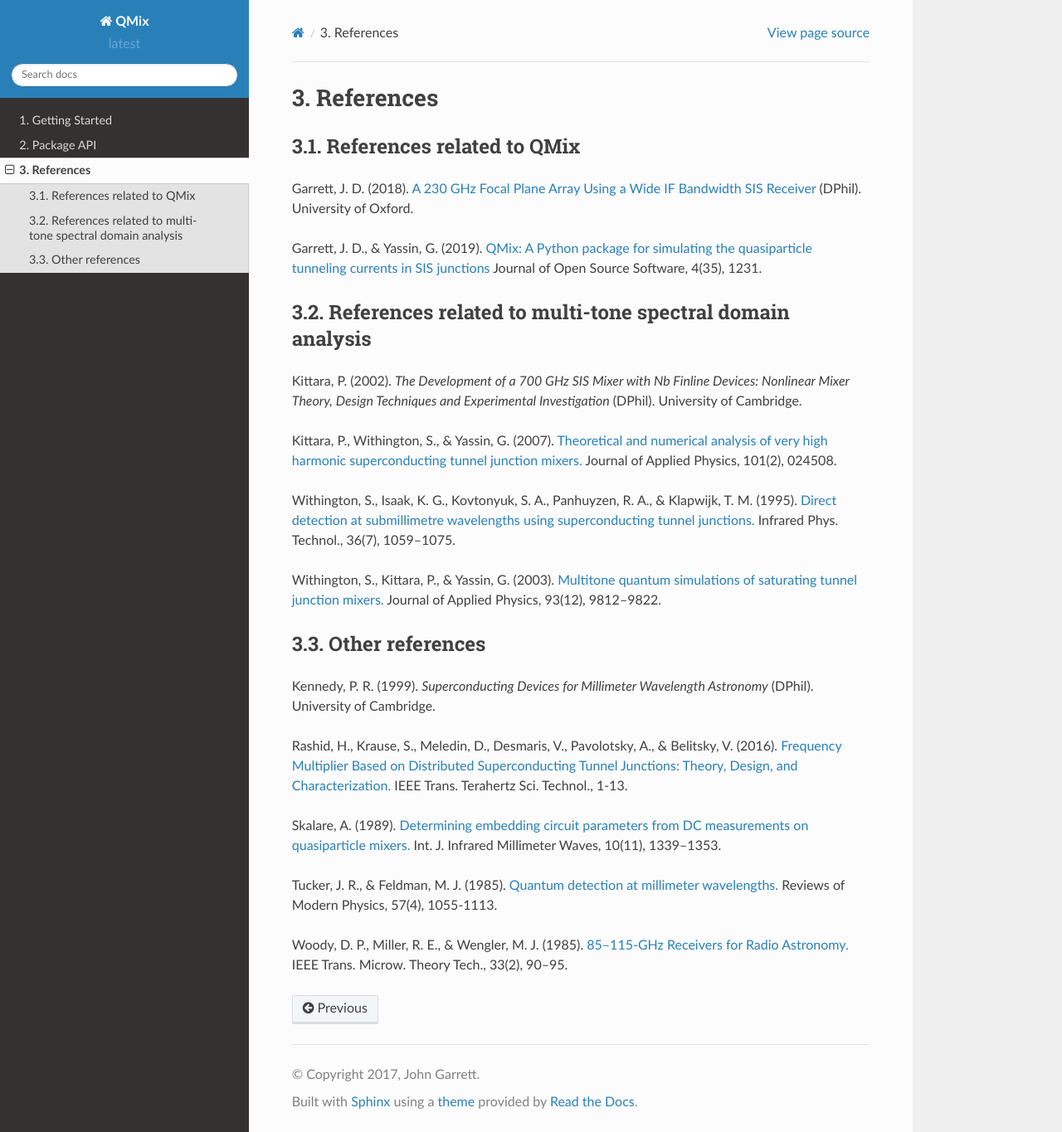
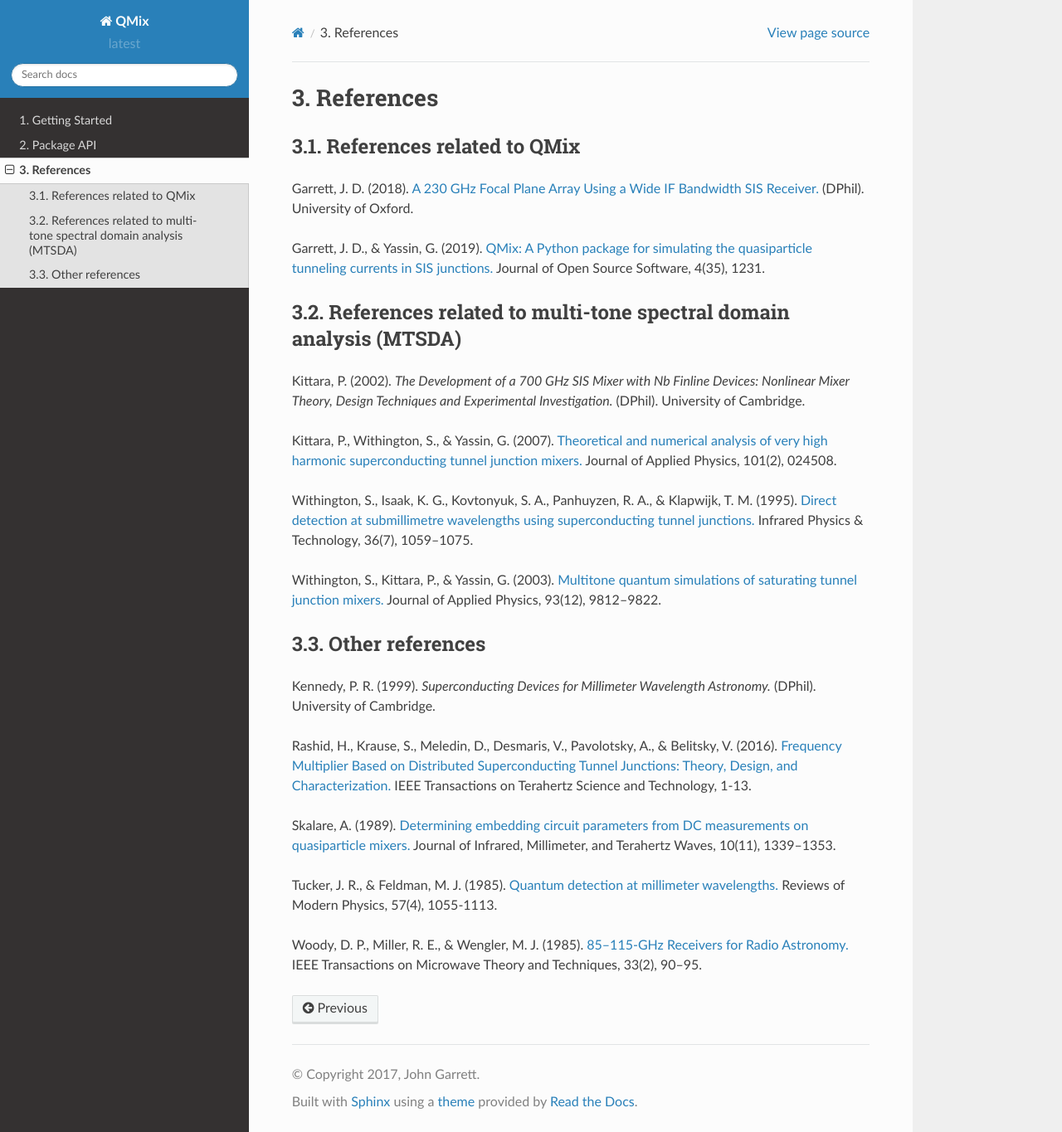
Before and after one commit to garrettj403/QMix, a Sphinx documentation site: the page built from docs/source/references.rst, in a window 1280 px wide and 1365 px high. Shown: the whole window at 83% size. Built offline with Sphinx 7.4.7 and the Read the Docs theme 2.0.0, drawn with Linux system fonts in a browser that asks for light colours; pages that are not in the unit, such as notebooks, are missing from menus.

Commit message:
Minor tweaks [ci skip]

```diff
--- a/docs/source/references.rst
+++ b/docs/source/references.rst
@@ -6,30 +6,30 @@ References
 References related to QMix
 --------------------------
 
-Garrett, J. D. (2018). `A 230 GHz Focal Plane Array Using a Wide IF Bandwidth SIS Receiver <https://ora.ox.ac.uk/objects/uuid:d47fbf3b-1cf3-4e58-be97-767b9893066e>`_ (DPhil). University of Oxford.
+Garrett, J. D. (2018). `A 230 GHz Focal Plane Array Using a Wide IF Bandwidth SIS Receiver. <https://ora.ox.ac.uk/objects/uuid:d47fbf3b-1cf3-4e58-be97-767b9893066e>`_ (DPhil). University of Oxford.
 
-Garrett, J. D., & Yassin, G. (2019). `QMix: A Python package for simulating the quasiparticle tunneling currents in SIS junctions <http://joss.theoj.org/papers/10.21105/joss.01231>`_ Journal of Open Source Software, 4(35), 1231.
+Garrett, J. D., & Yassin, G. (2019). `QMix: A Python package for simulating the quasiparticle tunneling currents in SIS junctions. <http://joss.theoj.org/papers/10.21105/joss.01231>`_ Journal of Open Source Software, 4(35), 1231.
 
-References related to multi-tone spectral domain analysis
----------------------------------------------------------
+References related to multi-tone spectral domain analysis (MTSDA)
+-----------------------------------------------------------------
 
-Kittara, P. (2002). *The Development of a 700 GHz SIS Mixer with Nb Finline Devices: Nonlinear Mixer Theory, Design Techniques and Experimental Investigation* (DPhil). University of Cambridge.
+Kittara, P. (2002). *The Development of a 700 GHz SIS Mixer with Nb Finline Devices: Nonlinear Mixer Theory, Design Techniques and Experimental Investigation.* (DPhil). University of Cambridge.
 
 Kittara, P., Withington, S., & Yassin, G. (2007). `Theoretical and numerical analysis of very high harmonic superconducting tunnel junction mixers. <https://aip.scitation.org/doi/10.1063/1.2424407>`_ Journal of Applied Physics, 101(2), 024508.
 
-Withington, S., Isaak, K. G., Kovtonyuk, S. A., Panhuyzen, R. A., & Klapwijk, T. M. (1995). `Direct detection at submillimetre wavelengths using superconducting tunnel junctions. <http://linkinghub.elsevier.com/retrieve/pii/1350449595000585>`_ Infrared Phys. Technol., 36(7), 1059–1075.
+Withington, S., Isaak, K. G., Kovtonyuk, S. A., Panhuyzen, R. A., & Klapwijk, T. M. (1995). `Direct detection at submillimetre wavelengths using superconducting tunnel junctions. <http://linkinghub.elsevier.com/retrieve/pii/1350449595000585>`_ Infrared Physics & Technology, 36(7), 1059–1075.
 
 Withington, S., Kittara, P., & Yassin, G. (2003). `Multitone quantum simulations of saturating tunnel junction mixers. <http://aip.scitation.org/doi/10.1063/1.1576515>`_ Journal of Applied Physics, 93(12), 9812–9822.
 
 Other references
 ----------------
 
-Kennedy, P. R. (1999). *Superconducting Devices for Millimeter Wavelength Astronomy* (DPhil). University of Cambridge.
+Kennedy, P. R. (1999). *Superconducting Devices for Millimeter Wavelength Astronomy.* (DPhil). University of Cambridge.
 
-Rashid, H., Krause, S., Meledin, D., Desmaris, V., Pavolotsky, A., & Belitsky, V. (2016). `Frequency Multiplier Based on Distributed Superconducting Tunnel Junctions: Theory, Design, and Characterization. <http://ieeexplore.ieee.org/document/7511700/>`_ IEEE Trans. Terahertz Sci. Technol., 1-13.
+Rashid, H., Krause, S., Meledin, D., Desmaris, V., Pavolotsky, A., & Belitsky, V. (2016). `Frequency Multiplier Based on Distributed Superconducting Tunnel Junctions: Theory, Design, and Characterization. <http://ieeexplore.ieee.org/document/7511700/>`_ IEEE Transactions on Terahertz Science and Technology, 1-13.
 
-Skalare, A. (1989). `Determining embedding circuit parameters from DC measurements on quasiparticle mixers. <http://link.springer.com/10.1007/BF01010125>`_ Int. J. Infrared Millimeter Waves, 10(11), 1339–1353.
+Skalare, A. (1989). `Determining embedding circuit parameters from DC measurements on quasiparticle mixers. <http://link.springer.com/10.1007/BF01010125>`_ Journal of Infrared, Millimeter, and Terahertz Waves, 10(11), 1339–1353.
 
 Tucker, J. R., & Feldman, M. J. (1985). `Quantum detection at millimeter wavelengths. <https://link.aps.org/doi/10.1103/RevModPhys.57.1055>`_ Reviews of Modern Physics, 57(4), 1055-1113.
 
-Woody, D. P., Miller, R. E., & Wengler, M. J. (1985). `85--115-GHz Receivers for Radio Astronomy. <https://ieeexplore.ieee.org/abstract/document/1132955>`_ IEEE Trans. Microw. Theory Tech., 33(2), 90–95.
+Woody, D. P., Miller, R. E., & Wengler, M. J. (1985). `85--115-GHz Receivers for Radio Astronomy. <https://ieeexplore.ieee.org/abstract/document/1132955>`_ IEEE Transactions on Microwave Theory and Techniques, 33(2), 90–95.
--- a/setup.py
+++ b/setup.py
@@ -5,7 +5,7 @@ setup(
     version = "1.0.5",
     author = "John Garrett",
     author_email = "garrettj403@gmail.com",
-    description = ("Simulate SIS mixer operation"),
+    description = "Simulate SIS mixer operation",
     license = "GPL v3",
     keywords = "SIS mixers, radio astronomy, superconducting detectors, terahertz instrumentation, Python",
     url = "https://garrettj403.github.io/QMix/",
```
